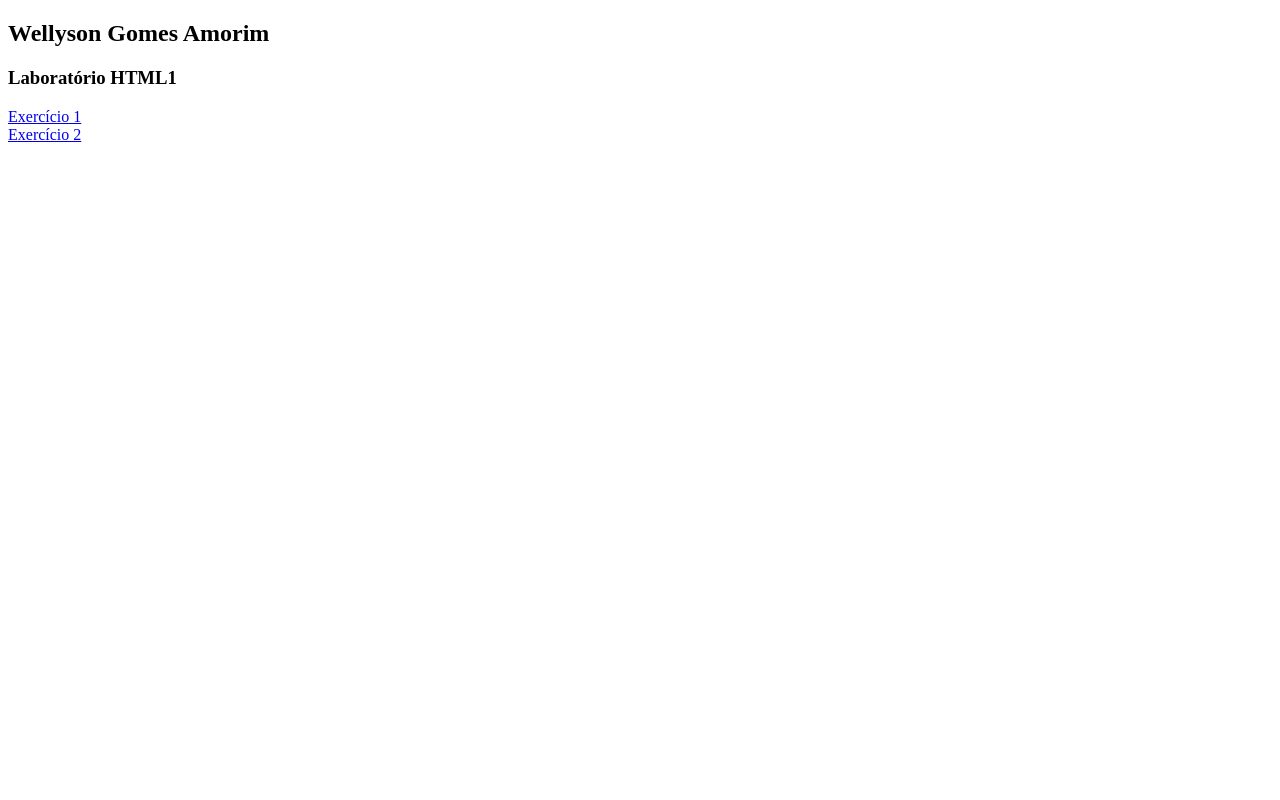
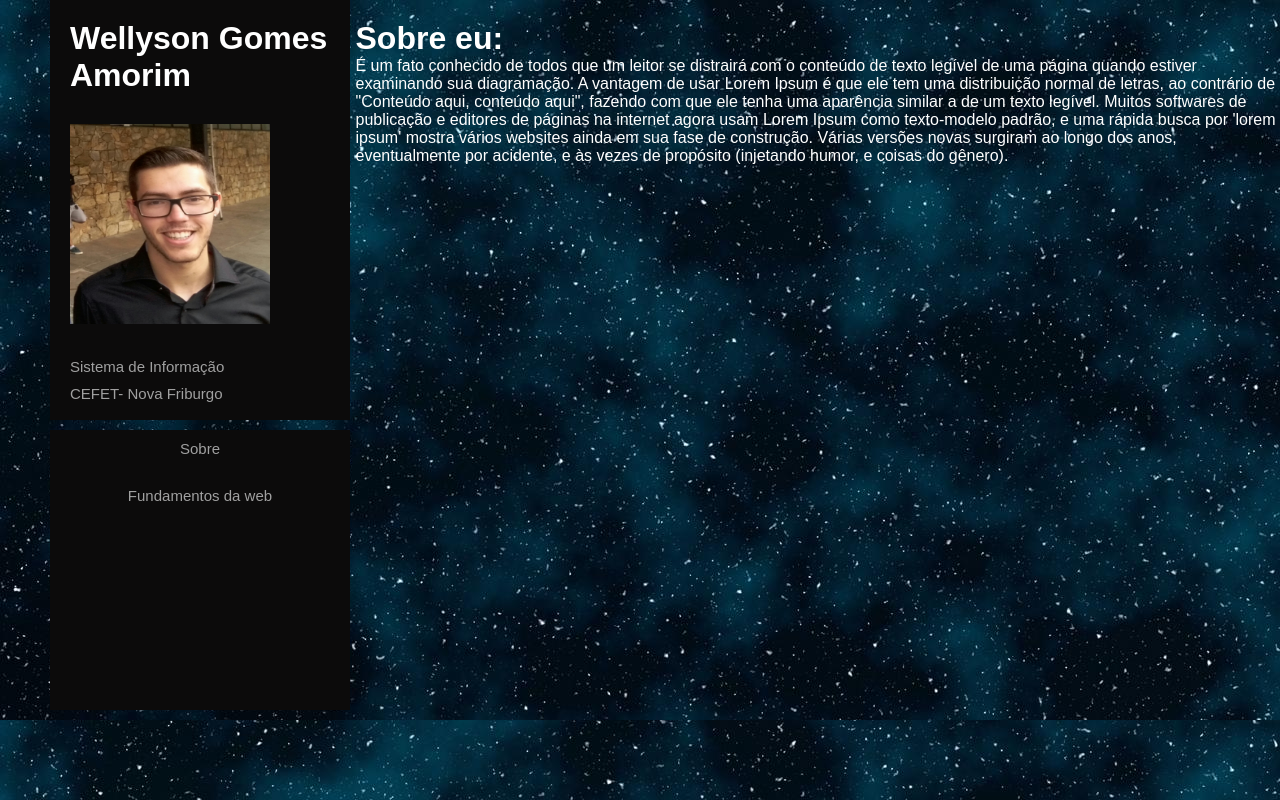
Before and after one commit to Wellyson10/wellyson.github.io, a plain HTML site: page index.html in a window 1280 px wide. Drawn offline with Linux system fonts and the light colour scheme.

Commit message:
quarto commit

```diff
--- a/index.html
+++ b/index.html
@@ -4,14 +4,32 @@
     <meta charset="UTF-8" />
     <meta name="viewport" content="width=device-width, initial-scale=1.0" />
     <title>Welcome</title>
+
+    <link rel="stylesheet" href="stylegit.css" />
+
   </head>
-  <main>
-    <section>
-      <h1>Wellyson Gomes Amorim</h1>
-      <h3>Laboratório HTML1</h3>
-      <a href="tarefa1.html">Exercício 1</a><br />
-      <a href="tarefa2.html">Exercício 2</a>
-    </section>
-  </main>
-  <body></body>
+  <body>
+    <div id="container">
+      <header id="header">
+        <h1>Wellyson Gomes Amorim</h1>
+        <img class="imagemeu" src="imagens/eu.jpg" alt="wellyson" width="200px" height="200px"/>
+        <p>Sistema de Informação</p>
+        <p>CEFET- Nova Friburgo</p>
+      </header>
+      <nav>
+        <ul id="menu">
+          <li><a href="index.html" target="_self">Sobre</a></li>
+          <li><a href="home.html" target="_self">Fundamentos da web</a></li>
+        </ul>
+      </nav>
+      <main>
+        <div class="maineu">
+          <h1>Sobre eu:</h1>
+          <P>
+            É um fato conhecido de todos que um leitor se distrairá com o conteúdo de texto legível de uma página quando estiver examinando sua diagramação. A vantagem de usar Lorem Ipsum é que ele tem uma distribuição normal de letras, ao contrário de "Conteúdo aqui, conteúdo aqui", fazendo com que ele tenha uma aparência similar a de um texto legível. Muitos softwares de publicação e editores de páginas na internet agora usam Lorem Ipsum como texto-modelo padrão, e uma rápida busca por 'lorem ipsum' mostra vários websites ainda em sua fase de construção. Várias versões novas surgiram ao longo dos anos, eventualmente por acidente, e às vezes de propósito (injetando humor, e coisas do gênero).
+          </P>
+        </div>
+      </main>
+  </div>
+  </body>
 </html>
--- /dev/null
+++ b/stylegit.css
@@ -0,0 +1,98 @@
+* {
+  margin: 0;
+  padding: 0;
+  list-style: none;
+  box-sizing: border-box;
+  font-family: Arial, Helvetica, sans-serif;
+}
+
+body{
+  background-image:url(imagens/wallpaperfundo.jpg);
+}
+
+#container{
+  width: 1280px;
+  height: 720px;
+  padding-left: 50px;
+  display: flex;
+  flex-flow: column wrap;
+}
+
+#header{
+  width: 300px;
+  height: 420px;
+  padding-top: 20px;
+  background-color: rgb(12, 11, 11);
+
+}
+
+.maineu{
+
+  width: 924px;
+  margin-left: 5px;
+  margin-top: 20px;
+  color: white;
+}
+
+
+header h1{
+  padding-bottom: 30px;
+  color: white;
+  margin-left: 20px;
+}
+
+header p{
+  font-size: 15px;
+  color: rgb(160, 160, 160);
+  margin-left: 20px;
+  margin-top: 10px;
+}
+
+li{
+  margin-top: 10px;
+}
+
+ul li a{
+  color: rgb(160, 160, 160);;
+  text-decoration: none;
+  padding: 10px;
+  display: block;
+  text-align: center;
+  font-size: 15px;
+  transition: .3s;
+}
+
+ul li a:hover {
+  background-color: rgb(89, 89, 204);
+  color: white;
+  width: 300px;
+  border: black;
+  border-radius: 5px;
+}
+
+ul {
+  list-style: none;
+}
+
+.imagemeu{
+  margin-left: 20px;
+  margin-bottom: 20px;
+}
+
+#menu{
+  width: 300px;
+  height: 280px;
+  background-color: rgb(12, 11, 11);
+}
+
+.pag2{
+  color: white;
+  list-style: none;
+  width: 924px;
+  margin-left: 5px;
+  margin-top: 20px;
+}
+
+.pag2 a{
+  color: white;
+}
```
Also changed, not shown: home.html (added, +34 -0 lines), imagens/eu.jpg (added), imagens/wallpaperfundo.jpg (added).
